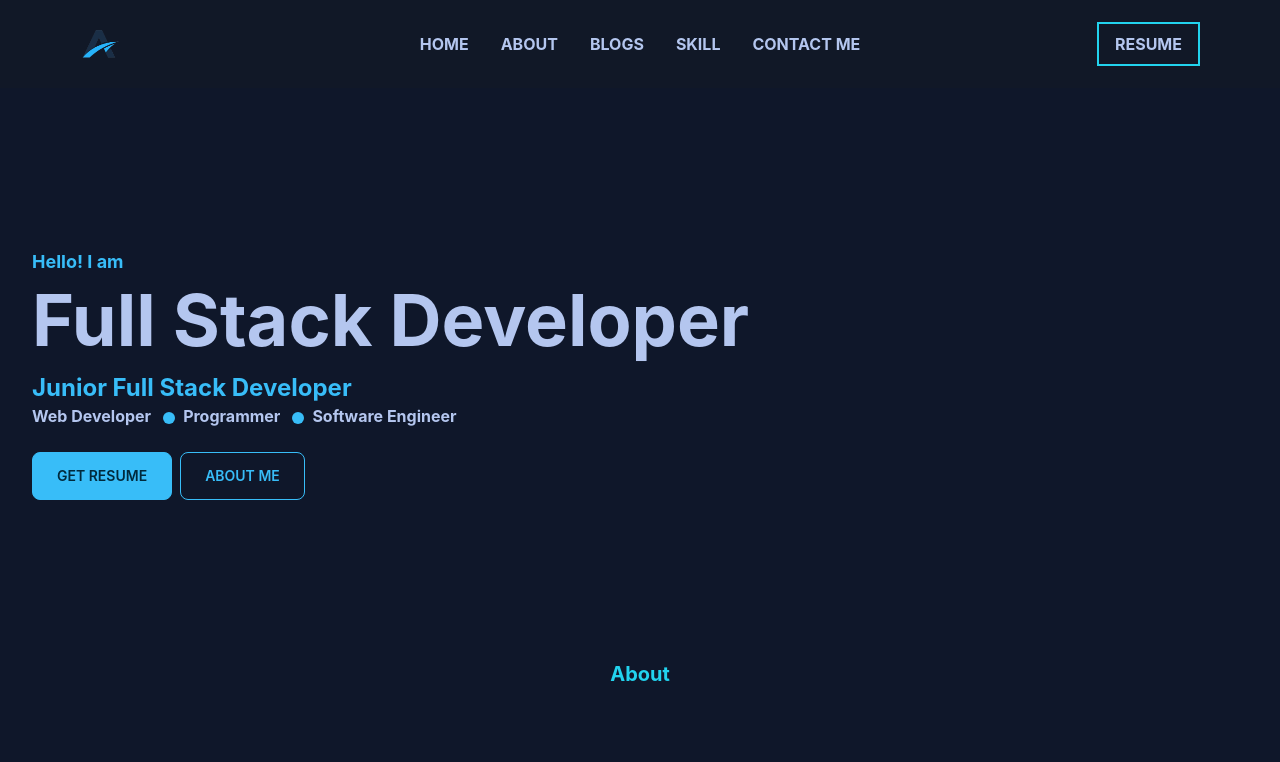
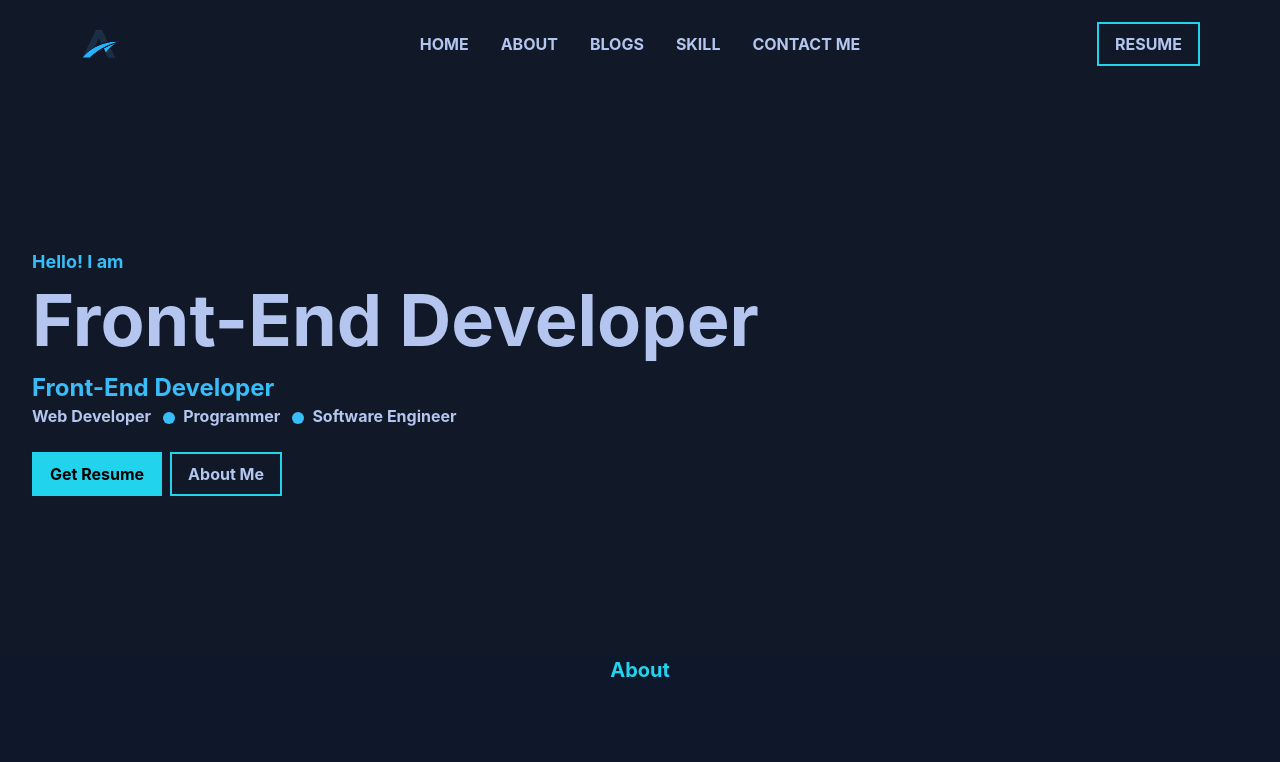
Before and after one commit to amit-sarker-00/Portfolio, a React (Create React App) app: page / in a window 1280 px wide. Shown: the top 762 px of the page. Built offline with nearby package versions, Linux system fonts and the light colour scheme; no server answers.

Commit message:
navbar issue fixed

```diff
--- a/package.json
+++ b/package.json
@@ -12,6 +12,7 @@
     "react-dom": "^18.2.0",
     "react-hook-form": "^7.40.0",
     "react-icons": "^4.7.1",
+    "react-loader-spinner": "^5.3.4",
     "react-router-dom": "^6.4.4",
     "react-scripts": "5.0.1",
     "react-type-animation": "^2.1.2",
--- a/src/Pages/Home/About/About.js
+++ b/src/Pages/Home/About/About.js
@@ -32,9 +32,12 @@ const About = () => {
             >
               Get Resume
             </a>
-            <Link className="  border-cyan-400 border-2 sm:py-3 py-2 px-1 sm:px-4 font-bold">
+            <a
+              href="#skills"
+              className="  border-cyan-400 border-2 sm:py-3 py-2 px-1 sm:px-4 font-bold"
+            >
               My Skills
-            </Link>
+            </a>
           </div>
         </div>
         <div>
--- a/src/Pages/Home/Banner/Banner.js
+++ b/src/Pages/Home/Banner/Banner.js
@@ -1,37 +1,9 @@
 import React from "react";
-import { Link } from "react-router-dom";
 import { TypeAnimation } from "react-type-animation";
 
 const Banner = () => {
   return (
-    // <div
-    //   className=" md:px-20 lg:px-36 px-8 lg:my-28 md:my-24 sm:my-12 lg:h-96 h-72  "
-    //   data-aos="fade-up"
-    //   data-aos-delay="40"
-    //   data-aos-duration="1000"
-    // >
-    //   <div>
-    //     <h2 className="text-cyan-400 text-2xl">Hello! I am</h2>
-    //     <h1 className="md:text-6xl sm:text-5xl text-4xl font-bold lg:text-8xl">
-    //       Amit Sarker
-    //     </h1>
-    //     <h2 className="text-cyan-400 text-2xl font-bold mt-5">
-    //       Full Stack Developer
-    //     </h2>
-    //   </div>
-    //   <div className="space-x-3 mt-10">
-    //     <a
-    //       href="https://drive.google.com/file/d/1EY7ocho6DCD1f2GpeLGDeDr_7IOCfQex/view?usp=sharing"
-    //       className="  bg-cyan-400 py-2 sm:py-3 border-cyan-400 border-2 px-1 sm:px-4 font-bold text-black"
-    //     >
-    //       Get Resume
-    //     </a>
-    //     <Link className="  border-cyan-400 border-2 sm:py-3 py-2 px-1 sm:px-4 font-bold">
-    //       About Me
-    //     </Link>
-    //   </div>
-    // </div>
-    <div className="relative py-16 lg:pt-0 lg:flex-col lg:pb-0">
+    <div className="relative py-16 lg:pt-0 lg:flex-col lg:pb-0 bg-gray-900 -z-10">
       <div className="flex flex-col items-center sm:items-start w-full max-w-xl px-4 mx-auto lg:px-8 lg:max-w-screen-xl">
         <div className="mb-16 lg:my-40 lg:pr-5">
           <div className="text-center sm:text-start mb-6">
@@ -42,11 +14,9 @@ const Banner = () => {
               sequence={[
                 "Amit Sarker",
                 2000,
-                "Full Stack Developer",
+                "Front-End Developer",
                 3000,
-                () => {
-                  console.log("Done typing!");
-                },
+                () => {},
               ]}
               wrapper="div"
               cursor={true}
@@ -54,7 +24,7 @@ const Banner = () => {
               className="lg:text-7xl md:text-6xl sm:text-5xl text-3xl  font-bold pb-4 pt-2"
             />
             <p className="text-base md:text-2xl font-bold text-primary">
-              Junior Full Stack Developer
+              Front-End Developer
             </p>
             <ul className="sm:flex   gap-8 font-bold ">
               <li className="list-none">Web Developer</li>
@@ -74,14 +44,14 @@ const Banner = () => {
               target="_blank"
               rel="noopener noreferrer"
               href="https://drive.google.com/file/d/1EY7ocho6DCD1f2GpeLGDeDr_7IOCfQex/view?usp=sharing"
-              className="btn btn-primary w-full sm:w-auto px-6 "
+              className="bg-cyan-400 hover:bg-cyan-300 border-2 border-cyan-400 text-black py-2 px-4 font-bold "
             >
               Get Resume
             </a>
             <a
               href="#about"
               aria-label=""
-              className=" btn-outline btn-primary btn  w-full sm:w-auto px-6"
+              className=" border-cyan-400 border-2 py-2 px-4 font-bold"
             >
               About Me
             </a>
--- a/src/Pages/Home/LatestWork/LatestWork.js
+++ b/src/Pages/Home/LatestWork/LatestWork.js
@@ -1,5 +1,7 @@
 import React, { useEffect, useState } from "react";
 import { Link } from "react-router-dom";
+import { BallTriangle } from "react-loader-spinner";
+
 const LatestWork = () => {
   const [websites, setWebsite] = useState([]);
   useEffect(() => {
@@ -7,6 +9,18 @@ const LatestWork = () => {
       .then((res) => res.json())
       .then((data) => setWebsite(data));
   }, [setWebsite]);
+  if (websites?.length >= 0) {
+    <BallTriangle
+      height={200}
+      width={200}
+      radius={5}
+      color="#22d3ee"
+      ariaLabel="ball-triangle-loading"
+      wrapperClass={{}}
+      wrapperStyle=""
+      visible={true}
+    />;
+  }
   return (
     <div>
       <div className="mb:mb-16 mb-8 mb:mt-32 mt-10">
--- a/src/Shared/Navbar/Navbar.js
+++ b/src/Shared/Navbar/Navbar.js
@@ -32,7 +32,10 @@ const Navbar = () => {
     >
       <div className="navbar-start">
         <div className="dropdown">
-          <label tabIndex={0} className="btn btn-ghost lg:hidden">
+          <label
+            tabIndex={0}
+            className="btn btn-ghost lg:hidden z-50 bg-gray-900"
+          >
             <svg
               xmlns="http://www.w3.org/2000/svg"
               className="h-5 w-5"
```
Also changed, not shown: 1 other file (tests, documents, lock files or other folders).
